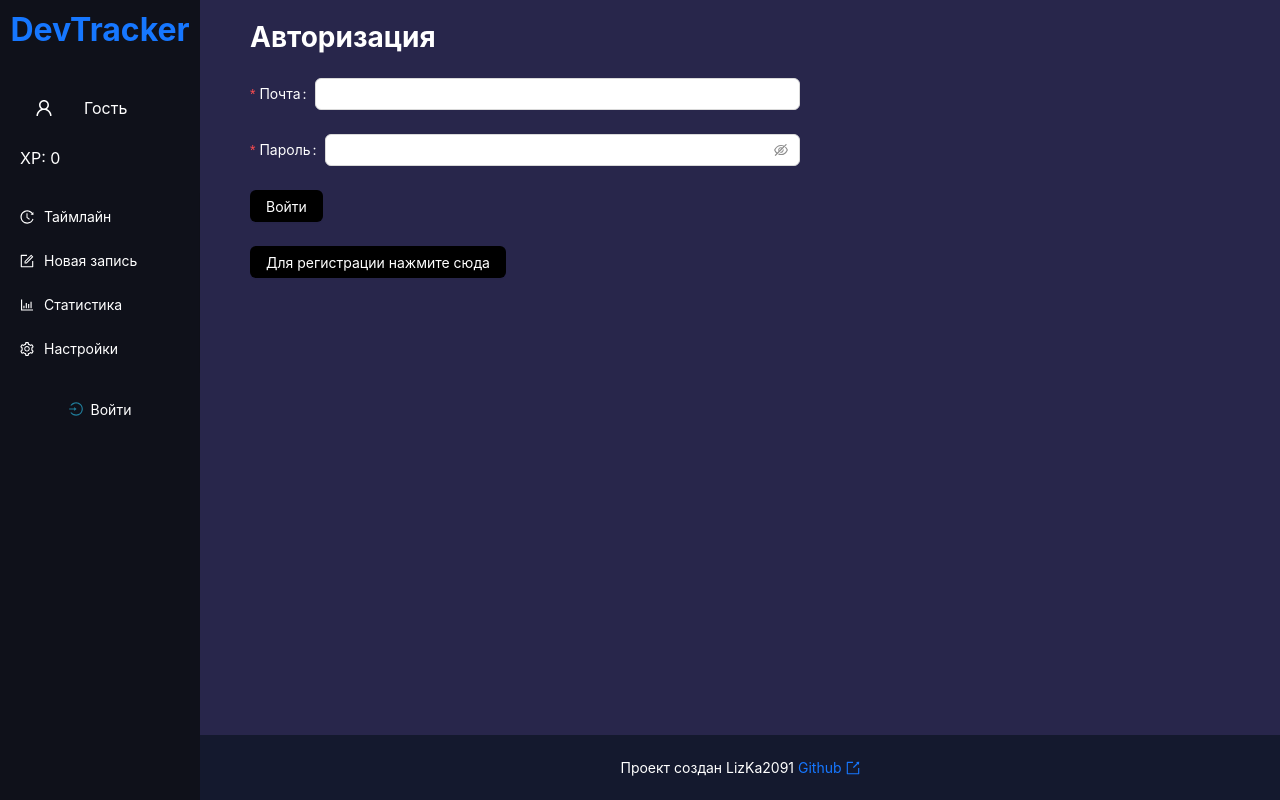
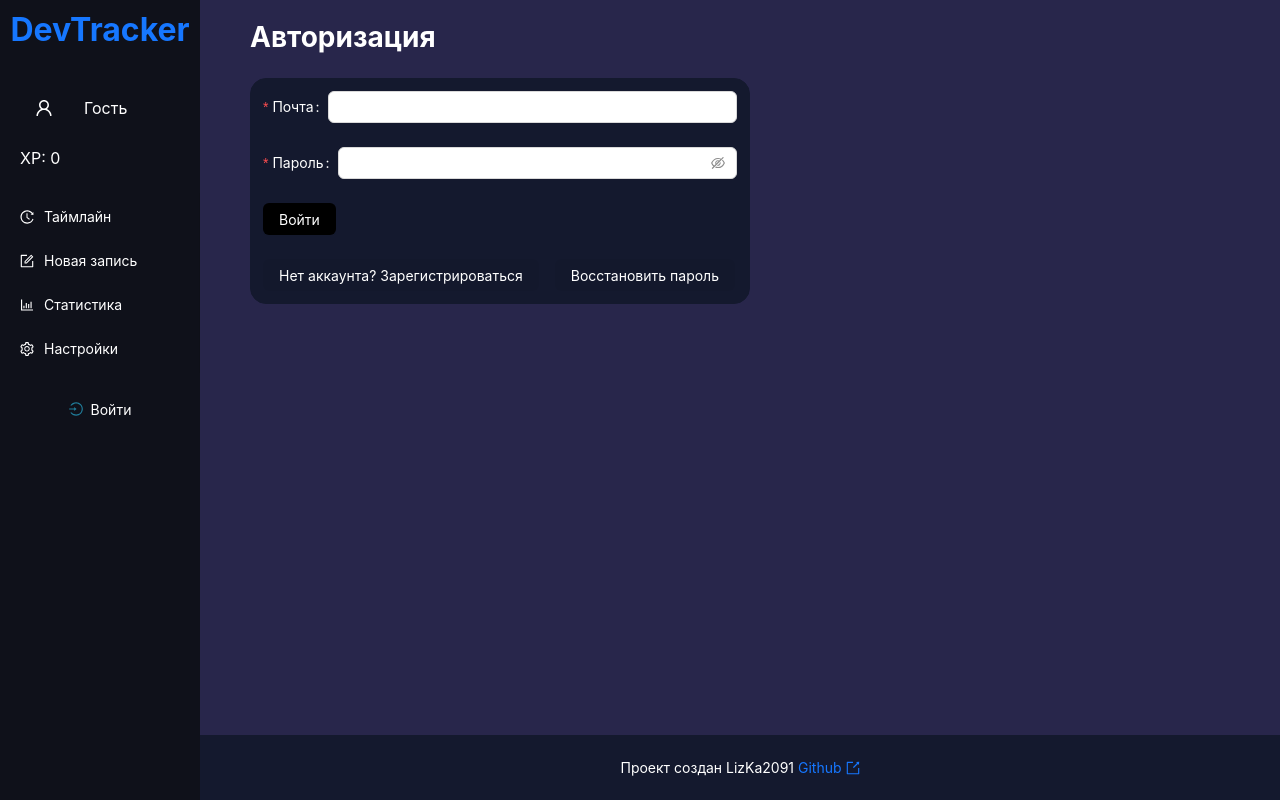
Before and after one commit to LizKa2091/dev-tracker, a React (Vite) app in the folder frontend/: page /auth in a window 1280 px wide. Built offline with nearby package versions, Linux system fonts and the light colour scheme; no server answers.

Commit message:
feat(AuthSwitcher): move component to separate folder, add styles

```diff
--- a/frontend/src/features/auth/ui/AuthSwitcher.tsx
+++ /dev/null
@@ -1,21 +0,0 @@
-import { Button, Flex } from 'antd';
-import { useState, type FC } from 'react'
-import LoginForm from './LoginForm/LoginForm';
-import RegisterForm from './RegisterForm/RegisterForm';
-
-const AuthSwitcher: FC = () => {
-   const [isLoginActive, setIsLoginActive] = useState<boolean>(true);
-
-   return (
-      <Flex vertical gap='large'>
-         {isLoginActive ? (
-            <LoginForm />
-         ) : (
-            <RegisterForm />
-         )}
-         <Button onClick={() => setIsLoginActive(prev => !prev)} color="default" variant="solid" style={{ width: 'fit-content' }}>{isLoginActive ? 'Для регистрации нажмите сюда' : 'Для входа в аккаунт нажмите сюда'}</Button>
-      </Flex>
-   )
-}
-
-export default AuthSwitcher
--- /dev/null
+++ b/frontend/src/features/auth/ui/AuthSwitcher/AuthSwitcher.module.scss
@@ -0,0 +1,8 @@
+.mainContainer {
+   background-color: $container-bg;
+   border: 1px solid $container-bg;
+   border-radius: 16px;
+   padding: 12px;
+   width: fit-content;
+   min-width: 500px;
+}
--- /dev/null
+++ b/frontend/src/features/auth/ui/AuthSwitcher/AuthSwitcher.tsx
@@ -0,0 +1,46 @@
+import { Button, Flex } from 'antd';
+import { useState, type FC } from 'react'
+import LoginForm from '../LoginForm/LoginForm';
+import RegisterForm from '../RegisterForm/RegisterForm';
+import ForgotPassForm from '../ForgotPassForm/ForgotPassForm';
+import styles from './AuthSwitcher.module.scss';
+
+type AuthMode = 'login' | 'register' | 'forgot';
+
+const AuthSwitcher: FC = () => {
+   const [authMode, setAuthMode] = useState<AuthMode>('login');
+
+   const authForm = () => {
+      switch (authMode) {
+         case 'login':
+            return <LoginForm />;
+         case 'register':
+            return <RegisterForm />;
+         case 'forgot':
+            return <ForgotPassForm />;
+         default:
+            return null;
+      }
+   }
+
+   return (
+      <Flex vertical gap='large' className={styles.mainContainer}>
+         {authForm()}
+
+         {authMode === 'login' &&
+            <Flex gap='middle'>
+               <Button onClick={() => setAuthMode('register')} color="default" variant="filled">Нет аккаунта? Зарегистрироваться</Button>
+               <Button onClick={() => setAuthMode('forgot')} color="default" variant="filled">Восстановить пароль</Button>
+            </Flex>
+         }
+         {authMode === 'register' &&
+            <Button onClick={() => setAuthMode('login')} color="default" variant="filled">Уже есть аккаунт? Войти</Button>
+         }
+         {authMode === 'forgot' &&
+            <Button onClick={() => setAuthMode('login')} color="default" variant="filled">Вернуться ко входу в аккаунт</Button>
+         }
+      </Flex>
+   )
+}
+
+export default AuthSwitcher
--- a/frontend/src/pages/AuthPage/AuthPage.tsx
+++ b/frontend/src/pages/AuthPage/AuthPage.tsx
@@ -1,5 +1,5 @@
 import { type FC } from 'react'
-import AuthSwitcher from '../../features/auth/ui/AuthSwitcher';
+import AuthSwitcher from '../../features/auth/ui/AuthSwitcher/AuthSwitcher';
 import { Flex, Layout } from 'antd';
 import Sidebar from '../../widgets/Sidebar/ui/Sidebar';
 import { Content } from 'antd/es/layout/layout';
--- a/frontend/src/styles/variables.scss
+++ b/frontend/src/styles/variables.scss
@@ -30,3 +30,4 @@ $mark-completed-button: #0000ff;
 $edit-button: #207e9b;
 
 $settings-item-bg: #14192e;
+$container-bg: #14192e;
```
